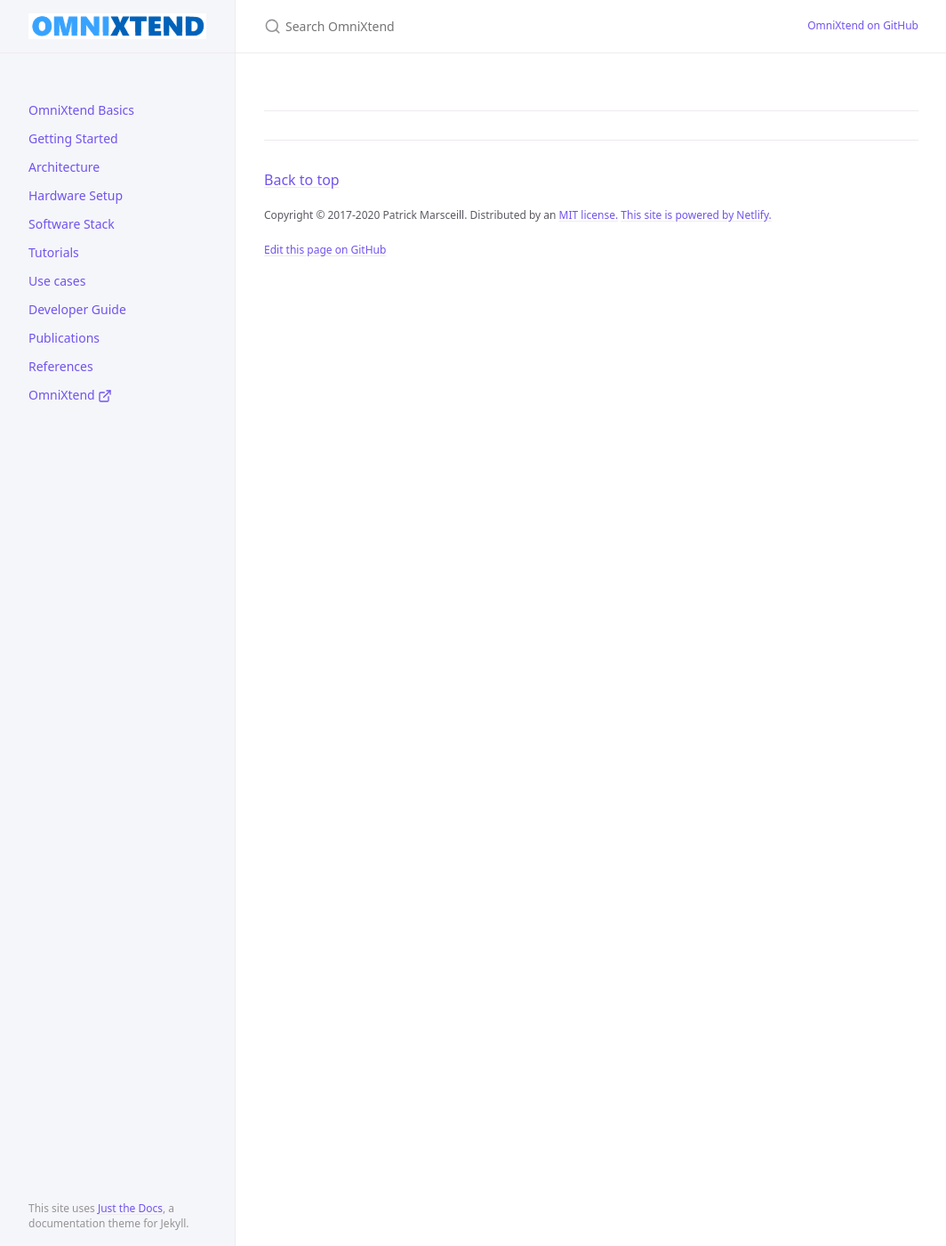
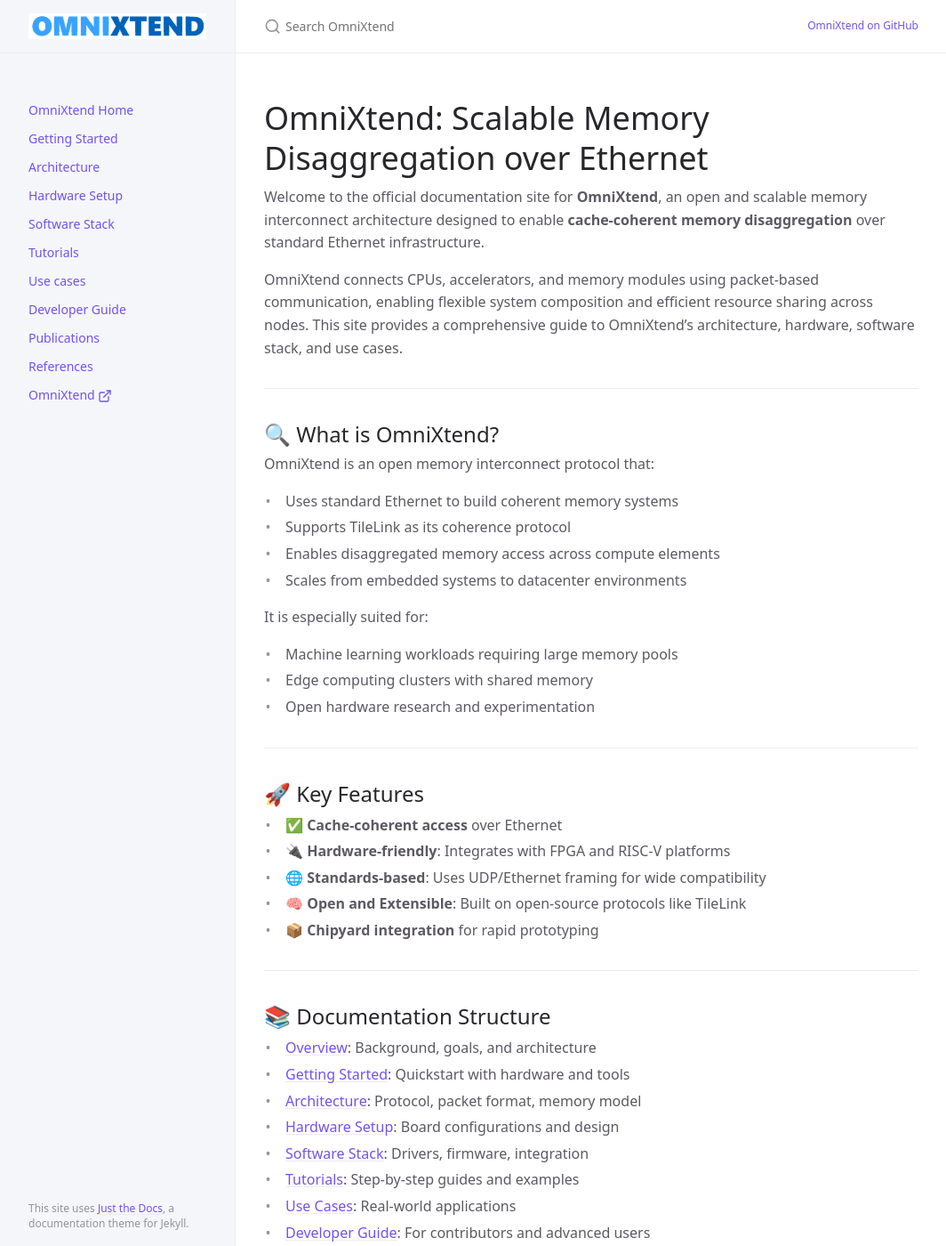
Before and after one commit to omnixtend/omnixtend.github.io, a Jekyll site: the page built from index.md, in a window 1280 px wide and 1400 px high. Shown: the whole window at 89% size, without its empty margins (107-1171 px from the left). Built offline with Jekyll 4.4.1, drawn with Linux system fonts in a browser that asks for light colours; cached includes are drawn as plain includes; some of the changed text lies outside the part shown.

Commit message:
Refactor documentation structure: rename index page to 'OmniXtend Home', add comprehensive sections for Architecture, Developer Guide, Getting Started, Hardware Setup, Publications, References, Software Stack, Tutorials, and Use Cases; ensure consistent naming conventions for markdown files.

```diff
--- a/index.md
+++ b/index.md
@@ -1,9 +1,69 @@
 ---
-title: OmniXtend Basics
+title: OmniXtend Home
 layout: home
 nav_order: 1
-description: "OmniXtend Basics"
+description: "OmniXtend Home"
 permalink: /
 ---
 
+# OmniXtend: Scalable Memory Disaggregation over Ethernet
+
+Welcome to the official documentation site for **OmniXtend**, an open and scalable memory interconnect architecture designed to enable **cache-coherent memory disaggregation** over standard Ethernet infrastructure.
+
+OmniXtend connects CPUs, accelerators, and memory modules using packet-based communication, enabling flexible system composition and efficient resource sharing across nodes. This site provides a comprehensive guide to OmniXtend's architecture, hardware, software stack, and use cases.
+
 ---
+
+## 🔍 What is OmniXtend?
+
+OmniXtend is an open memory interconnect protocol that:
+- Uses standard Ethernet to build coherent memory systems
+- Supports TileLink as its coherence protocol
+- Enables disaggregated memory access across compute elements
+- Scales from embedded systems to datacenter environments
+
+It is especially suited for:
+- Machine learning workloads requiring large memory pools
+- Edge computing clusters with shared memory
+- Open hardware research and experimentation
+
+---
+
+## 🚀 Key Features
+
+- ✅ **Cache-coherent access** over Ethernet
+- 🔌 **Hardware-friendly**: Integrates with FPGA and RISC-V platforms
+- 🌐 **Standards-based**: Uses UDP/Ethernet framing for wide compatibility
+- 🧠 **Open and Extensible**: Built on open-source protocols like TileLink
+- 📦 **Chipyard integration** for rapid prototyping
+
+---
+
+## 📚 Documentation Structure
+
+- [Overview](docs/overview.md): Background, goals, and architecture
+- [Getting Started](docs/getting-started.md): Quickstart with hardware and tools
+- [Architecture](docs/architecture.md): Protocol, packet format, memory model
+- [Hardware Setup](docs/hardware-setup.md): Board configurations and design
+- [Software Stack](docs/software-stack.md): Drivers, firmware, integration
+- [Tutorials](docs/tutorials.md): Step-by-step guides and examples
+- [Use Cases](docs/use-cases.md): Real-world applications
+- [Developer Guide](docs/developer-guide.md): For contributors and advanced users
+- [Publications](docs/publications.md): Papers, etc.
+- [References](docs/references.md): References
+
+---
+
+## 📦 Source Code
+
+- **GitHub Repository**: [github.com/etri/omnixtend](https://github.com/etri/omnixtend)
+- **Bug Reports / Issues**: Use the [Issue Tracker](https://github.com/etri/omnixtend/omnixtend/issues)
+
+---
+
+## 💬 Stay Connected
+
+- 📬 Contact: seungjunn@gmail.com
+- 💬 Join the discussion on Slack (link coming soon)
+
+---
```
Also changed, not shown: docs/Architecture.md (deleted, +0 -4 lines), docs/Developer Guide.md (deleted, +0 -4 lines), docs/Getting Started.md (deleted, +0 -4 lines), docs/Hardware Setup.md (deleted, +0 -4 lines), docs/Publications.md (deleted, +0 -4 lines), docs/References.md (deleted, +0 -4 lines), docs/Software Stack.md (deleted, +0 -4 lines), docs/Tutorials.md (deleted, +0 -4 lines), docs/Use cases.md (deleted, +0 -4 lines), docs/architecture.md (added, +14 -0 lines), docs/developer-guide.md (added, +14 -0 lines), docs/getting-started.md (added, +14 -0 lines), docs/hardware-setup.md (added, +14 -0 lines), docs/publications.md (added, +14 -0 lines), 4 more files.
